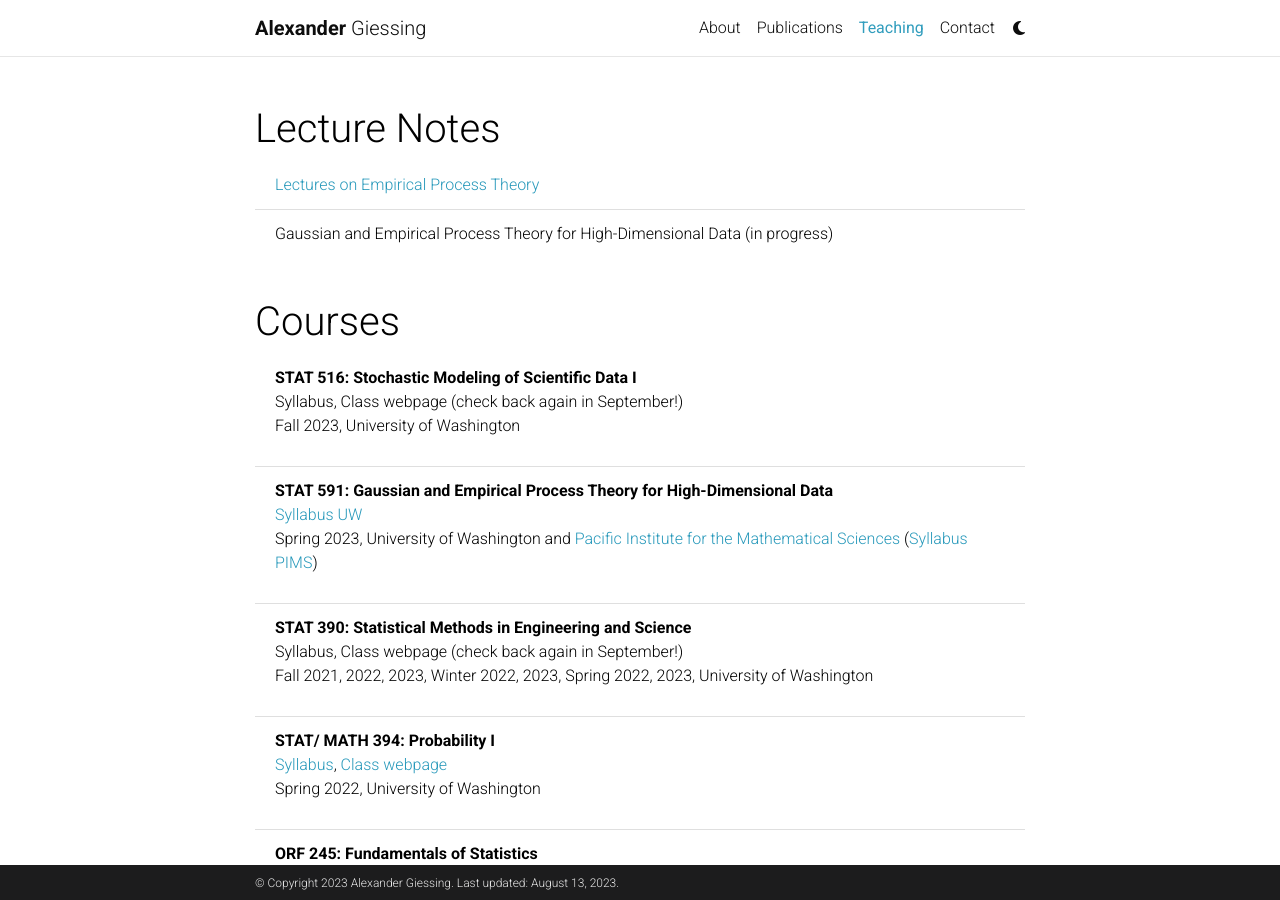
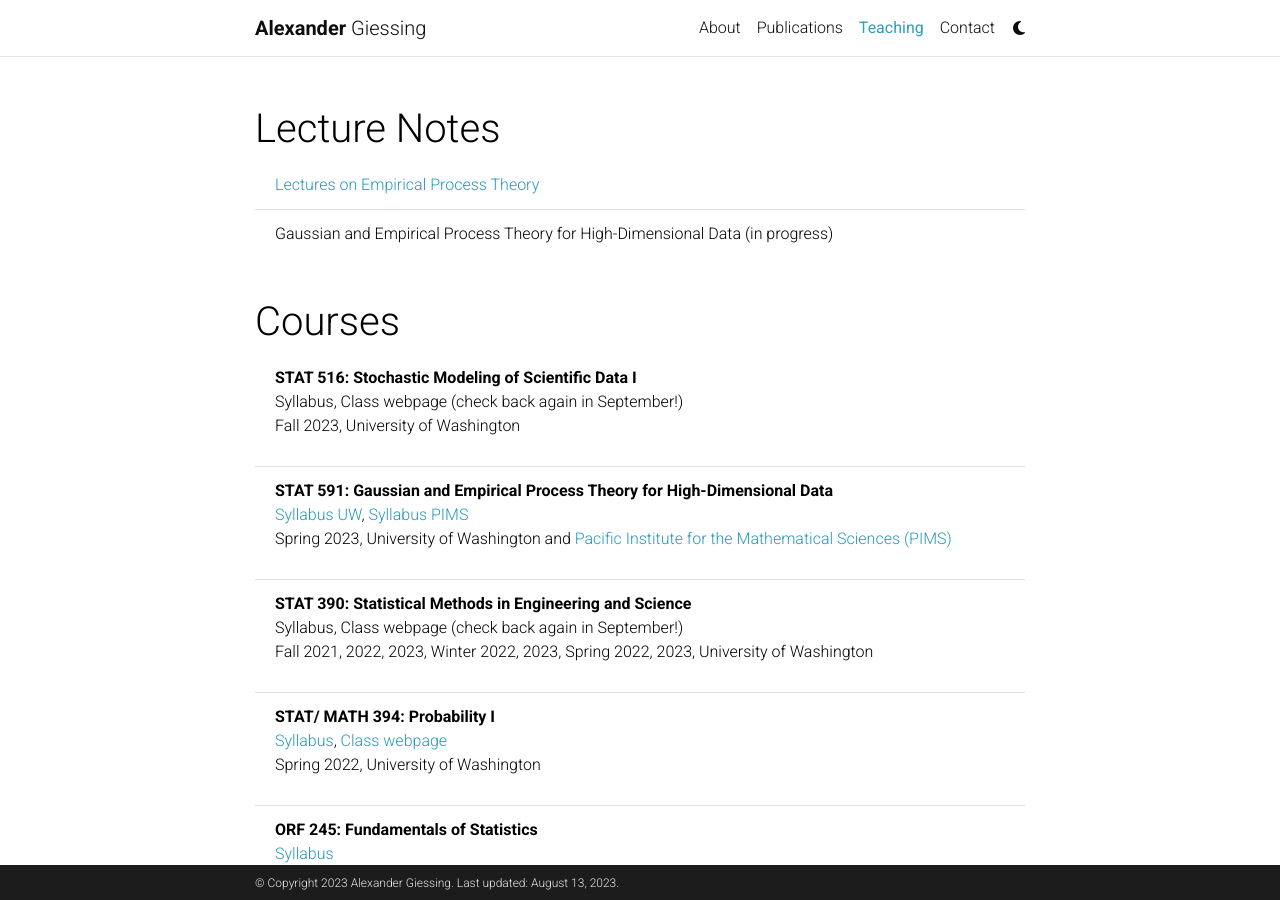
Before and after one commit to agiessing/agiessing.github.io, a Jekyll site: the page built from _pages/teaching.md, in a window 1280 px wide and 900 px high. Built offline with Jekyll 4.4.1, drawn with Linux system fonts in a browser that asks for light colours; comment, search, counter and statistics services are not loaded; a style sheet for code colours, icons or effects is not loaded.

Commit message:
Update teaching.md

```diff
--- a/_pages/teaching.md
+++ b/_pages/teaching.md
@@ -23,8 +23,8 @@
       </li>
       <li class="list-group-item">
       <p> <span class="font-weight-bold">STAT 591: Gaussian and Empirical Process Theory for High-Dimensional Data </span> <br>
-      <a href="/assets/pdf/STAT 591 - Syllabus.pdf" target="_new"> Syllabus UW</a> <br>
-      Spring 2023, University of Washington and <a href = "https://www.pims.math.ca" target="_new"> Pacific Institute for the Mathematical Sciences</a> (<a href="https://courses.pims.math.ca/tag/2022-2023/" target="_new">Syllabus PIMS</a>) </p>
+      <a href="/assets/pdf/STAT 591 - Syllabus.pdf" target="_new"> Syllabus UW</a>, <a href="https://courses.pims.math.ca/tag/2022-2023/" target="_new">Syllabus PIMS</a> <br>
+      Spring 2023, University of Washington and <a href = "https://www.pims.math.ca" target="_new"> Pacific Institute for the Mathematical Sciences (PIMS)</a></p>
       </li>
       <li class="list-group-item">
       <p> <span class="font-weight-bold"> STAT 390: Statistical Methods in Engineering and Science </span> <br>
```
